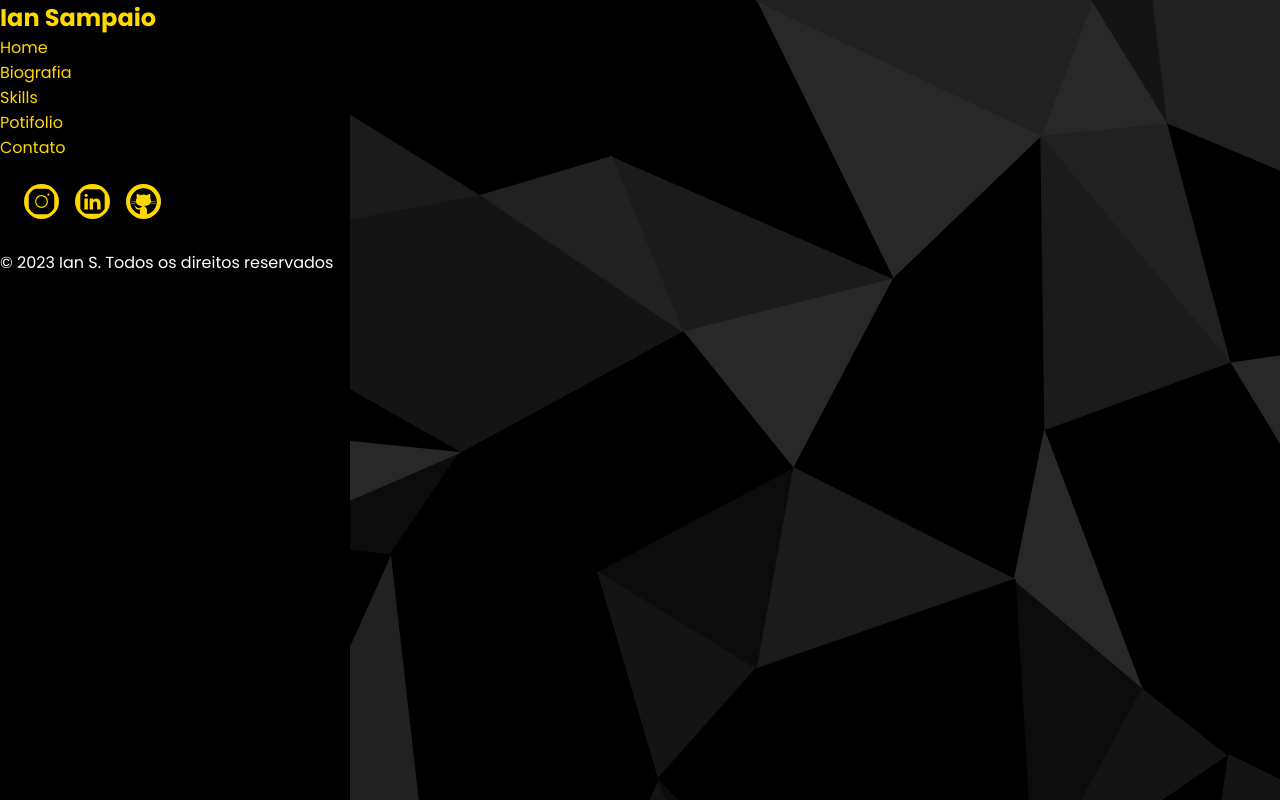
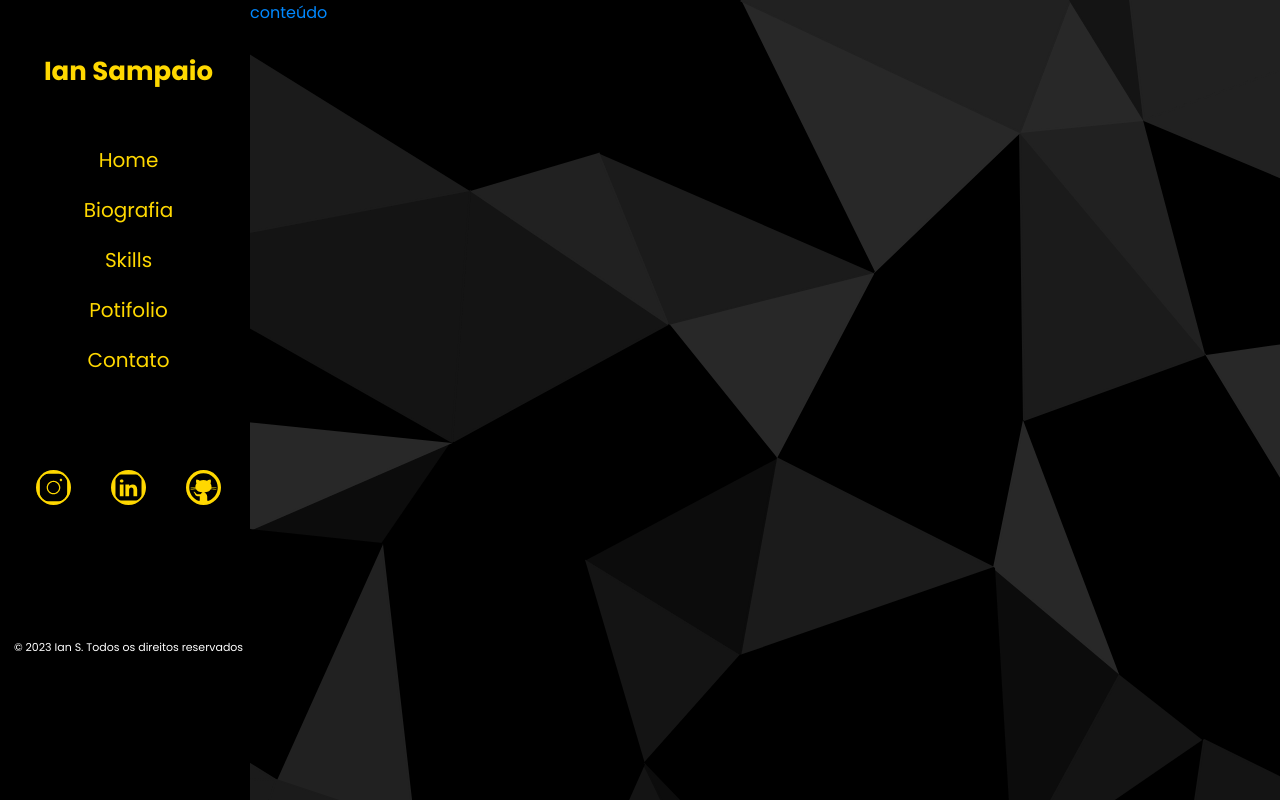
Before and after one commit to iansamp/myPortifolio, a React (Vite) app: page / in a window 1280 px wide. Shown: the top 800 px of the page. Built offline with nearby package versions, Linux system fonts and the light colour scheme.

Commit message:
add styles

```diff
--- a/src/App.css
+++ b/src/App.css
@@ -3,4 +3,5 @@
     background-image: url(../public/svg/background.svg);
     background-repeat: no-repeat;
     background-size: cover;
+    display: flex;
 }
--- a/src/components/Content.module.css
+++ b/src/components/Content.module.css
@@ -1,3 +1,5 @@
 .content{
-    color: aliceblue;
+    color: rgb(0, 136, 255);
+    margin-left: 250px;
+    height: 1200px;
 }
--- a/src/components/Navbar.module.css
+++ b/src/components/Navbar.module.css
@@ -1,30 +1,52 @@
 .navbar{
     display: flex;
     height: 1200px;
-    width: 350px;
+    width: 250px;
     background-color: #000000;
     color: #FFD800;
+
+    position: fixed;
+    left: 0;
+    top: 0;
+}
+
+.navbar h1{
+    padding: 2em 0em 0em;
+    text-align: center;
+    font-size: 26px;
+}
+
+.navbar nav{
+    margin-top: 20px;
+    padding: 1.5em;
 }
 
 .navbar nav ul li a, li{
     list-style: none;
     text-decoration: none;
     color: #FFD800;
+    font-size: 20px;
+    padding: .5em;
+    text-align: center;
 }
 
 .navbar div ul{
     display: flex;
     padding: 1em;
+    margin-top: 25px;
 }
 
 .navbar div ul li a img{
     background-color: #FFD800;
     width: 35px;
-    padding: .2em;
+    padding: .1em;
     margin: .5em;
     border-radius: 50%;
 }
 
 .navbar footer{
     color: #FFF;
+    font-size: 11px;
+    margin-top: 90px;
+    text-align: center;
 }
```
Also changed, not shown: src/index.css (line endings or trailing spaces).
